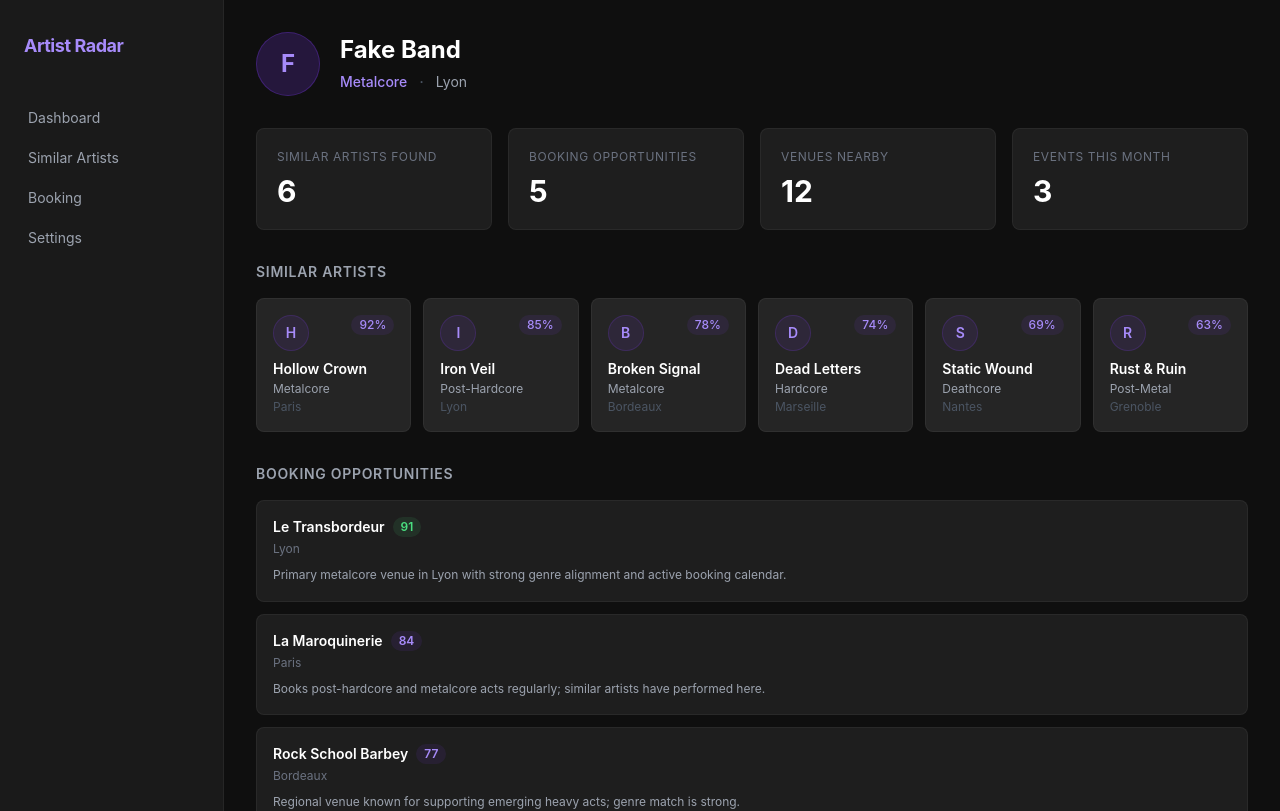
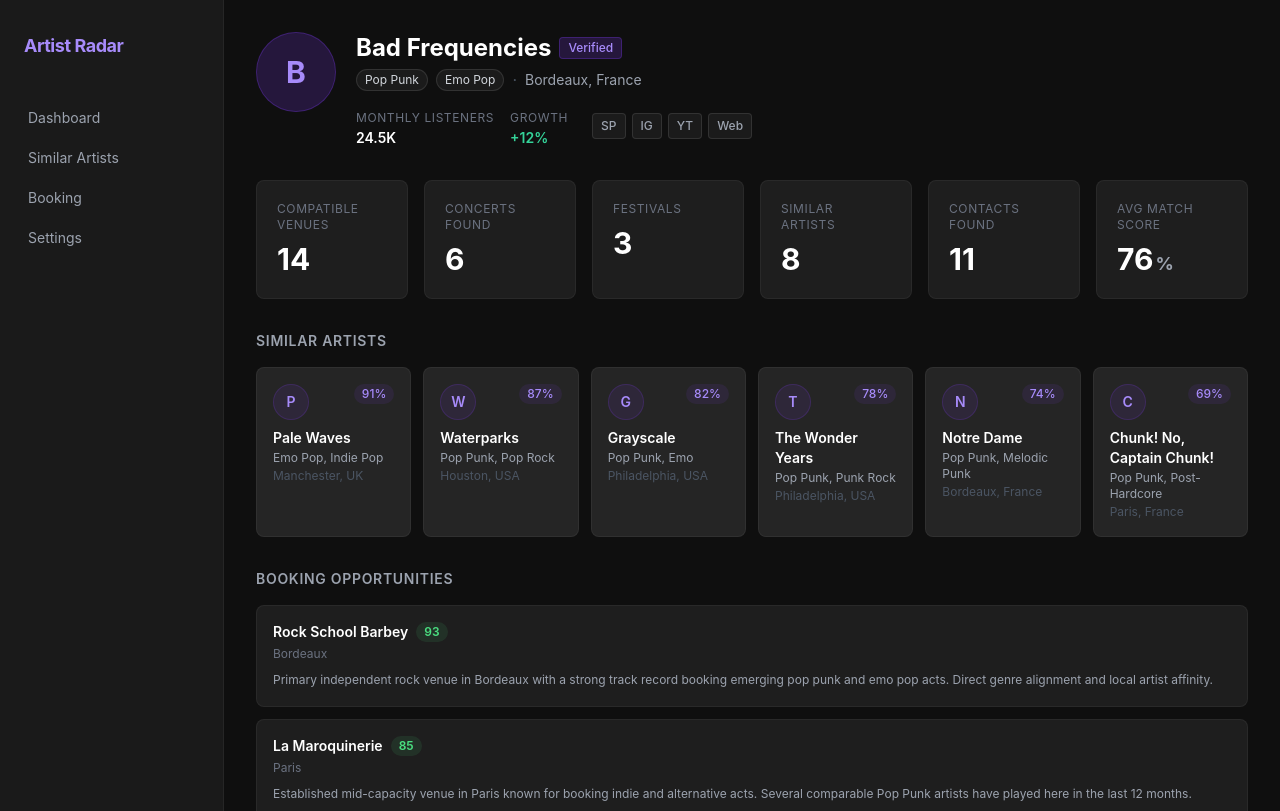
Before and after one commit to pissartel/Artist-Radar, a Next.js app in the folder frontend/: page /dashboard in a window 1280 px wide. Shown: the top 811 px of the page. Built offline with nearby package versions, Linux system fonts and the light colour scheme.

Commit message:
[FRONT][#12] Build Artist Header and KPI summary
Co-Authored-By: Claude Sonnet 4.6 <noreply@anthropic.com>

```diff
--- a/frontend/src/app/dashboard/page.tsx
+++ b/frontend/src/app/dashboard/page.tsx
@@ -1,26 +1,18 @@
 import MainLayout from "@/components/layout/MainLayout";
 import ArtistHeader from "@/components/dashboard/ArtistHeader";
-import KPICard from "@/components/dashboard/KPICard";
+import KpiGrid from "@/components/dashboard/KpiGrid";
 import SimilarArtistsSection from "@/components/dashboard/SimilarArtistsSection";
 import BookingOpportunityCard from "@/components/dashboard/BookingOpportunityCard";
-import {
-  currentArtist,
-  kpiCards,
-  similarArtists,
-  bookingOpportunities,
-} from "@/data/mockData";
+import { mockDashboardData } from "@/data/mockDashboardData";
 
 export default function DashboardPage() {
+  const { artist, kpis, similarArtists, bookingOpportunities } =
+    mockDashboardData;
+
   return (
     <MainLayout>
-      <ArtistHeader artist={currentArtist} />
-
-      <section className="grid grid-cols-2 md:grid-cols-4 gap-4 mb-8">
-        {kpiCards.map((card) => (
-          <KPICard key={card.label} card={card} />
-        ))}
-      </section>
-
+      <ArtistHeader artist={artist} />
+      <KpiGrid metrics={kpis} />
       <SimilarArtistsSection artists={similarArtists} />
 
       <section>
--- a/frontend/src/components/dashboard/ArtistHeader.tsx
+++ b/frontend/src/components/dashboard/ArtistHeader.tsx
@@ -1,25 +1,99 @@
-import type { Artist } from "@/types";
+import type { ArtistProfile, PlatformType } from "@/types";
+
+const PLATFORM_LABELS: Record<PlatformType, string> = {
+  spotify: "SP",
+  instagram: "IG",
+  youtube: "YT",
+  website: "Web",
+};
 
 interface ArtistHeaderProps {
-  artist: Artist;
+  artist: ArtistProfile;
 }
 
 export default function ArtistHeader({ artist }: ArtistHeaderProps) {
+  const formattedListeners =
+    artist.monthlyListeners >= 1000
+      ? `${(artist.monthlyListeners / 1000).toFixed(1)}K`
+      : artist.monthlyListeners.toString();
+
+  const growthSign = artist.growthPercent >= 0 ? "+" : "";
+  const growthColor =
+    artist.growthPercent >= 0 ? "text-emerald-400" : "text-red-400";
+
   return (
-    <div className="flex items-center gap-5 mb-8">
-      <div className="w-16 h-16 rounded-full bg-accent/20 border border-accent/30 flex items-center justify-center flex-shrink-0">
-        <span className="text-accent-light text-2xl font-bold">
-          {artist.name.charAt(0)}
-        </span>
+    <div className="flex items-start gap-5 mb-8">
+      <div className="w-20 h-20 rounded-full bg-accent/20 border border-accent/30 flex items-center justify-center flex-shrink-0 overflow-hidden">
+        {artist.imageUrl ? (
+          // eslint-disable-next-line @next/next/no-img-element
+          <img
+            src={artist.imageUrl}
+            alt={artist.name}
+            className="w-full h-full object-cover"
+          />
+        ) : (
+          <span className="text-accent-light text-3xl font-bold">
+            {artist.name.charAt(0)}
+          </span>
+        )}
       </div>
-      <div>
-        <h1 className="text-2xl font-bold text-white">{artist.name}</h1>
-        <div className="flex items-center gap-3 mt-1">
-          <span className="text-sm text-accent-light font-medium">
-            {artist.genre}
-          </span>
+
+      <div className="flex-1 min-w-0">
+        <div className="flex items-center gap-2 flex-wrap">
+          <h1 className="text-2xl font-bold text-white truncate">
+            {artist.name}
+          </h1>
+          {artist.verified && (
+            <span className="inline-flex items-center px-2 py-0.5 rounded text-xs font-medium bg-accent/20 text-accent-light border border-accent/30">
+              Verified
+            </span>
+          )}
+        </div>
+
+        <div className="flex items-center gap-2 mt-1 flex-wrap">
+          {artist.genres.map((genre) => (
+            <span
+              key={genre}
+              className="text-xs px-2 py-0.5 rounded-full bg-white/5 text-gray-300 border border-white/10"
+            >
+              {genre}
+            </span>
+          ))}
           <span className="text-gray-600">·</span>
-          <span className="text-sm text-gray-400">{artist.city}</span>
+          <span className="text-sm text-gray-400">{artist.location}</span>
+        </div>
+
+        <div className="flex items-center gap-4 mt-3 flex-wrap">
+          <div>
+            <span className="text-xs text-gray-500 uppercase tracking-wider">
+              Monthly Listeners
+            </span>
+            <p className="text-sm font-semibold text-white">
+              {formattedListeners}
+            </p>
+          </div>
+          <div>
+            <span className="text-xs text-gray-500 uppercase tracking-wider">
+              Growth
+            </span>
+            <p className={`text-sm font-semibold ${growthColor}`}>
+              {growthSign}
+              {artist.growthPercent}%
+            </p>
+          </div>
+
+          {artist.platforms && artist.platforms.length > 0 && (
+            <div className="flex items-center gap-1.5 ml-2">
+              {artist.platforms.map((platform) => (
+                <span
+                  key={platform.type}
+                  className="text-xs px-2 py-1 rounded bg-white/5 border border-white/10 text-gray-400 font-medium"
+                >
+                  {PLATFORM_LABELS[platform.type]}
+                </span>
+              ))}
+            </div>
+          )}
         </div>
       </div>
     </div>
--- a/frontend/src/components/dashboard/KPICard.tsx
+++ b/frontend/src/components/dashboard/KPICard.tsx
@@ -1,16 +1,21 @@
-import type { KPICard as KPICardType } from "@/types";
+import type { KpiMetric } from "@/types";
 
-interface KPICardProps {
-  card: KPICardType;
+interface KpiCardProps {
+  metric: KpiMetric;
 }
 
-export default function KPICard({ card }: KPICardProps) {
+export default function KpiCard({ metric }: KpiCardProps) {
   return (
     <div className="bg-card rounded-lg p-5 border border-white/5">
       <p className="text-xs text-gray-500 uppercase tracking-wider mb-2">
-        {card.label}
+        {metric.label}
       </p>
-      <p className="text-3xl font-bold text-white">{card.value}</p>
+      <p className="text-3xl font-bold text-white">
+        {metric.value}
+        {metric.unit && (
+          <span className="text-lg text-gray-400 ml-0.5">{metric.unit}</span>
+        )}
+      </p>
     </div>
   );
 }
--- /dev/null
+++ b/frontend/src/components/dashboard/KpiGrid.tsx
@@ -0,0 +1,16 @@
+import type { KpiMetric } from "@/types";
+import KpiCard from "./KPICard";
+
+interface KpiGridProps {
+  metrics: KpiMetric[];
+}
+
+export default function KpiGrid({ metrics }: KpiGridProps) {
+  return (
+    <section className="grid grid-cols-2 md:grid-cols-3 lg:grid-cols-6 gap-4 mb-8">
+      {metrics.map((metric) => (
+        <KpiCard key={metric.id} metric={metric} />
+      ))}
+    </section>
+  );
+}
--- a/frontend/src/components/dashboard/SimilarArtistsSection.tsx
+++ b/frontend/src/components/dashboard/SimilarArtistsSection.tsx
@@ -1,10 +1,10 @@
-import type { Artist } from "@/types";
+import type { SimilarArtist } from "@/types";
 
 interface SimilarArtistsSectionProps {
-  artists: Artist[];
+  artists: SimilarArtist[];
 }
 
-function SimilarArtistCard({ artist }: { artist: Artist }) {
+function SimilarArtistCard({ artist }: { artist: SimilarArtist }) {
   return (
     <div className="bg-card-alt rounded-lg p-4 border border-white/5 flex flex-col gap-2">
       <div className="flex items-start justify-between">
@@ -13,16 +13,14 @@ function SimilarArtistCard({ artist }: { artist: Artist }) {
             {artist.name.charAt(0)}
           </span>
         </div>
-        {artist.score !== undefined && (
-          <span className="text-xs font-medium text-accent-light bg-accent/10 px-2 py-0.5 rounded-full">
-            {artist.score}%
-          </span>
-        )}
+        <span className="text-xs font-medium text-accent-light bg-accent/10 px-2 py-0.5 rounded-full">
+          {artist.matchScore}%
+        </span>
       </div>
       <div>
         <p className="text-sm font-semibold text-white">{artist.name}</p>
-        <p className="text-xs text-gray-400 mt-0.5">{artist.genre}</p>
-        <p className="text-xs text-gray-600 mt-0.5">{artist.city}</p>
+        <p className="text-xs text-gray-400 mt-0.5">{artist.genres.join(", ")}</p>
+        <p className="text-xs text-gray-600 mt-0.5">{artist.location}</p>
       </div>
     </div>
   );
@@ -38,7 +36,7 @@ export default function SimilarArtistsSection({
       </h2>
       <div className="grid grid-cols-2 md:grid-cols-3 lg:grid-cols-6 gap-3">
         {artists.map((artist) => (
-          <SimilarArtistCard key={artist.name} artist={artist} />
+          <SimilarArtistCard key={artist.id} artist={artist} />
         ))}
       </div>
     </section>
--- a/frontend/src/data/mockDashboardData.ts
+++ b/frontend/src/data/mockDashboardData.ts
@@ -17,13 +17,22 @@ const artist: ArtistProfile = {
   country: "France",
   monthlyListeners: 24500,
   growthPercent: 12,
+  verified: true,
+  platforms: [
+    { type: "spotify" },
+    { type: "instagram" },
+    { type: "youtube" },
+    { type: "website" },
+  ],
 };
 
 const kpis: KpiMetric[] = [
-  { id: "similar-artists", label: "Similar Artists Found", value: 8 },
-  { id: "booking-opportunities", label: "Booking Opportunities", value: 6 },
-  { id: "venues-nearby", label: "Venues Nearby", value: 14 },
-  { id: "monthly-listeners", label: "Monthly Listeners", value: "24.5K" },
+  { id: "compatible-venues", label: "Compatible Venues", value: 14 },
+  { id: "concerts-found", label: "Concerts Found", value: 6 },
+  { id: "festivals", label: "Festivals", value: 3 },
+  { id: "similar-artists", label: "Similar Artists", value: 8 },
+  { id: "contacts-found", label: "Contacts Found", value: 11 },
+  { id: "avg-match-score", label: "Avg Match Score", value: 76, unit: "%" },
 ];
 
 const similarArtists: SimilarArtist[] = [
```
Also changed, not shown: frontend/src/types/index.ts (+9 -0 lines).
